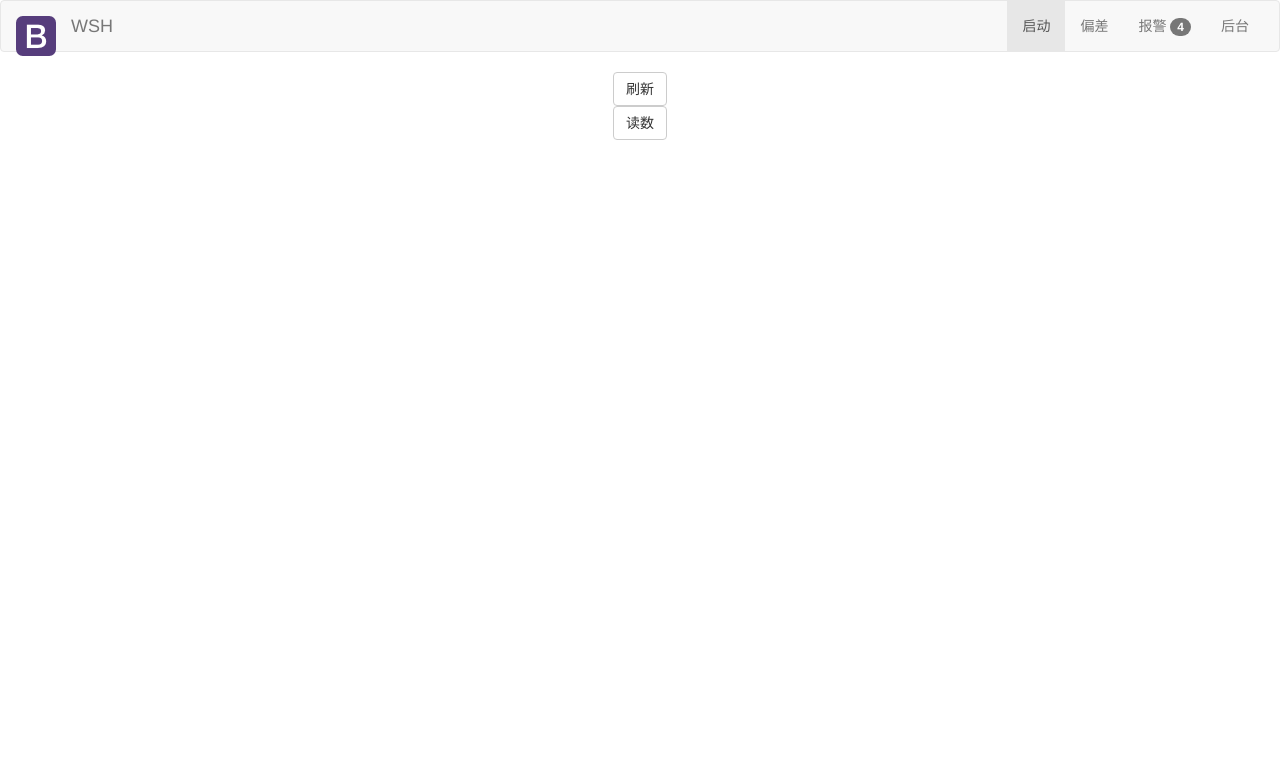
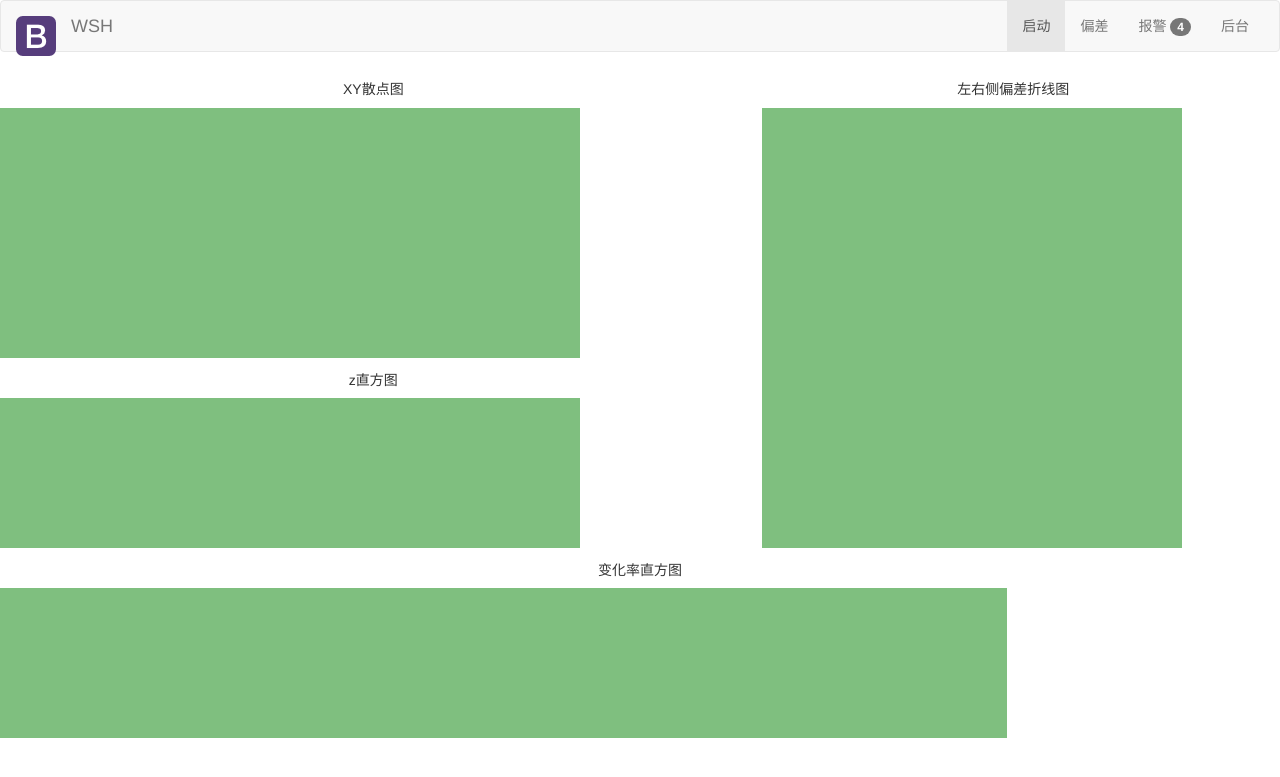
Before and after one commit to leonhj17/gastempdisplay, a Django app: template templates/expansionbase.html in a window 1280 px wide. Shown: the top 777 px of the page. Run offline with Django 3.2, Linux system fonts and the light colour scheme; the template is opened without the code that fills it, so the values that code supplies are empty; parts of the project's set-up code (start-up, migrations or seed data) failed here and were passed over; some libraries are stand-ins or nearby versions.

Commit message:
页面布局

```diff
--- a/expansion/views.py
+++ b/expansion/views.py
@@ -126,6 +126,7 @@ def query_vector(request):
 
 
 def query_ab(request):
+    # 按照左右侧查询各个方向膨胀量
     query_lx = MeasureValue.objects.values(
         'kks__location',
         'kks__ab',
@@ -180,6 +181,7 @@ def query_ab(request):
         case_time=MeasureValue.objects.values('case_time').last()['case_time']
     ).filter(kks__vector=u'z').filter(kks__ab='right')
 
+    # 修改键值
     query_lx = map(rename_key, query_lx)
     query_ly = map(rename_key, query_ly)
     query_lz = map(rename_key, query_lz)
@@ -187,13 +189,16 @@ def query_ab(request):
     query_ry = map(rename_key, query_ry)
     query_rz = map(rename_key, query_rz)
 
+    # 按左右侧组合膨胀量
     func = lambda dict1, dict2: dict(dict1, **dict2)
     query_l = map(func, map(func, query_lx, query_ly), query_lz)
     query_r = map(func, map(func, query_rx, query_ry), query_rz)
 
+    # 修改数据结构
     query_l = map(restruct, query_l)
     query_r = map(restruct, query_r)
 
+    # 合并左右侧膨胀量
     query = map(func, query_l, query_r)
 
     print u'取数'
--- a/templates/expansionbase.html
+++ b/templates/expansionbase.html
@@ -3,7 +3,6 @@
 <head>
     {% load staticfiles %}
     <meta charset="UTF-8">
-
     <link href="{% static 'css/bootstrap.css' %}" rel="stylesheet">
     <link href="{% static 'css/font-awesome.min.css' %}" rel="stylesheet">
     <link href="{% static 'css/modern-business.css' %}">
@@ -11,7 +10,6 @@
     <script src="{% static 'js/jquery-3.2.1.min.js' %}"></script>
     <script src="{% static 'js/bootstrap.min.js' %}"></script>
     <script src="{% static 'js/d3.V4.min.js' %}"></script>
-
 
     <title>Title</title>
 </head>
@@ -47,8 +45,52 @@
       </div><!-- /.container-fluid -->
     </nav>
 
-    <button class="btn btn-default center-block" type="button" id="f5">刷新</button>
-    <button class="btn btn-default center-block" type="button" id="query_vector">读数</button>
+    <div class="container-fluid">
+        <!--
+        <div class="row">
+            <div class="col-md-6">
+                <button class="btn btn-default center-block" type="button" id="f5">刷新</button>
+            </div>
+            <div class="col-md-6">
+                <button class="btn btn-default center-block" type="button" id="query_vector">读数</button>
+            </div>
+        </div>
+        -->
+
+        <div class="row">
+            <div class="col-md-7">
+                <div class="row">
+                    <h5 class="text-center">XY散点图</h5>
+                    <svg height="250" width="580" id="xy">
+                        <rect height="250" width="580" fill="green" opacity="0.5"></rect>
+                    </svg>
+                </div>
+                <div class="row">
+                    <h5 class="text-center">z直方图</h5>
+                    <svg height="150" width="580" id="z">
+                        <rect height="150" width="580" fill="green" opacity="0.5"></rect>
+                    </svg>
+                </div>
+            </div>
+            <div class="col-md-5">
+                <h5 class="text-center">左右侧偏差折线图</h5>
+                <svg height="440" width="420" id="rl">
+                    <rect height="440" width="420" fill="green" opacity="0.5"></rect>
+                </svg>
+            </div>
+        </div>
+
+        <div class="row">
+            <h5 class="text-center">变化率直方图</h5>
+            <svg height="150" width="1007" id="rate">
+                <rect height="150" width="1007" fill="green" opacity="0.5"></rect>
+            </svg>
+        </div>
+    </div>
+
+
+
+
     <!-- 测试ajax -->
     <script>
         var result = {};
```
